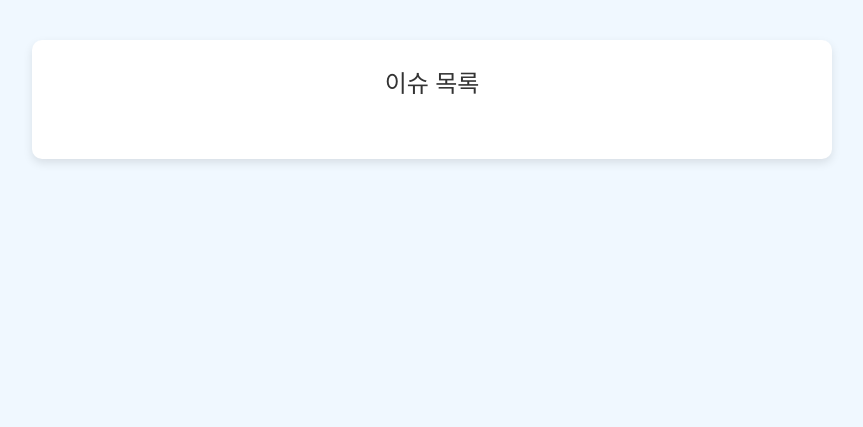
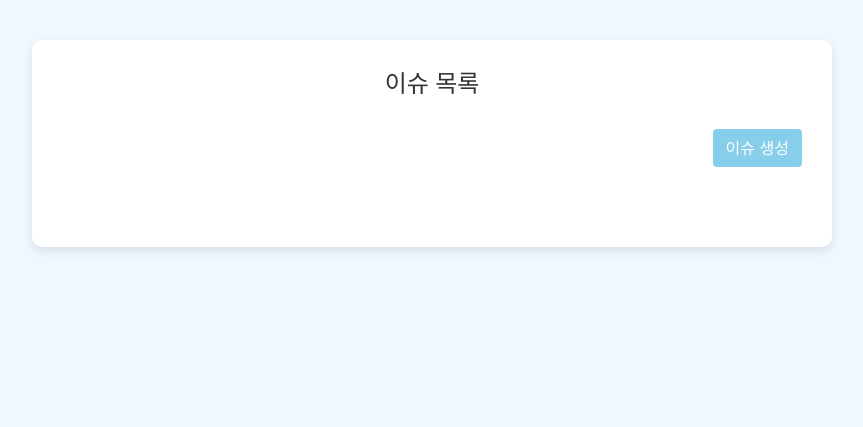
Before and after one commit to DevZua/NetFaultTracker, a Spring Boot app: page /list.html in a window 1280 px wide. Shown: the part 96-523 px from the top of the page, without its empty margins (208-1071 px from the left). Run offline with Spring Boot 4, Linux system fonts and the light colour scheme; data that the repository does not hold is empty; some of the project's set-up classes (security, data sources, template engines, error pages and the like) are left out, and stand-ins take their place.

Commit message:
저장 에러 해결

```diff
--- a/src/main/java/com/netcoretech/netfaulttracker/controller/IssueController.java
+++ b/src/main/java/com/netcoretech/netfaulttracker/controller/IssueController.java
@@ -44,6 +44,15 @@ public class IssueController {
         });
     }
 
+    @PostMapping
+    @ResponseBody
+    public ResponseEntity<Issue> createIssue(@RequestBody Issue newIssue) {
+        logger.info("새로운 이슈 생성 요청을 받았습니다: {}", newIssue.getTitle());
+        Issue createdIssue = issueService.createIssue(newIssue);
+        logger.info("이슈가 성공적으로 생성되었습니다: {}", createdIssue);
+        return ResponseEntity.ok(createdIssue);
+    }
+
     @PutMapping("/{id}")
     @ResponseBody
     public ResponseEntity<Issue> updateIssueById(@PathVariable Long id, @RequestBody Issue updatedIssue) {
@@ -52,7 +61,6 @@ public class IssueController {
         Optional<Issue> existingIssue = issueService.getIssueById(id);
         if (existingIssue.isPresent()) {
             Issue issue = existingIssue.get();
-            // 수정할 내용을 반영
             issue.setTitle(updatedIssue.getTitle());
             issue.setStatus(updatedIssue.getStatus());
             issue.setDescription(updatedIssue.getDescription());
@@ -73,7 +81,7 @@ public class IssueController {
 
         Optional<Issue> issue = issueService.getIssueById(id);
         if (issue.isPresent()) {
-            issueService.deleteIssue(issue.get().getId());
+            issueService.deleteIssue(id);  // ID로 삭제
             logger.info("이슈가 성공적으로 삭제되었습니다: {}", id);
             return ResponseEntity.ok().build();
         } else {
--- a/src/main/resources/static/list.html
+++ b/src/main/resources/static/list.html
@@ -62,6 +62,14 @@
             align-items: center;
             gap: 10px;
         }
+        .btn-create {
+            margin-bottom: 20px;
+            background-color: #87CEEB;
+            color: white;
+        }
+        .btn-create:hover {
+            background-color: #5F9EA0;
+        }
     </style>
 </head>
 <body>
@@ -71,6 +79,12 @@
 <main class="container">
     <div class="content">
         <h2>이슈 목록</h2>
+
+        <!-- 이슈 생성 버튼 -->
+        <div class="text-right">
+            <a href="form.html" class="btn btn-create">이슈 생성</a>
+        </div>
+
         <div class="issue-list" id="issueList"></div>
     </div>
 </main>
@@ -84,6 +98,7 @@
             .then(response => response.json())
             .then(issues => {
                 const issueList = document.getElementById('issueList');
+                issueList.innerHTML = '';  // 목록을 비움
                 issues.content.forEach(issue => {
                     const issueItem = document.createElement('div');
                     issueItem.classList.add('issue-item');
@@ -96,7 +111,7 @@
                         </div>
                     `;
                     issueItem.addEventListener('click', () => {
-                        window.location.href = `view.html?id=${issue.id}`;  // ID를 URL에 포함
+                        window.location.href = `view.html?id=${issue.id}`;  // 이슈 ID를 URL로 전달
                     });
                     issueList.appendChild(issueItem);
                 });
@@ -118,8 +133,8 @@
             })
                 .then(response => {
                     if (response.ok) {
-                        alert('이슈가 삭제되었습니다.');
-                        location.reload();
+                        alert('이슈가 성공적으로 삭제되었습니다.');
+                        window.location.href = 'list.html';  // 삭제 후 목록으로 리다이렉트
                     } else {
                         alert('이슈 삭제에 실패했습니다.');
                     }
```
